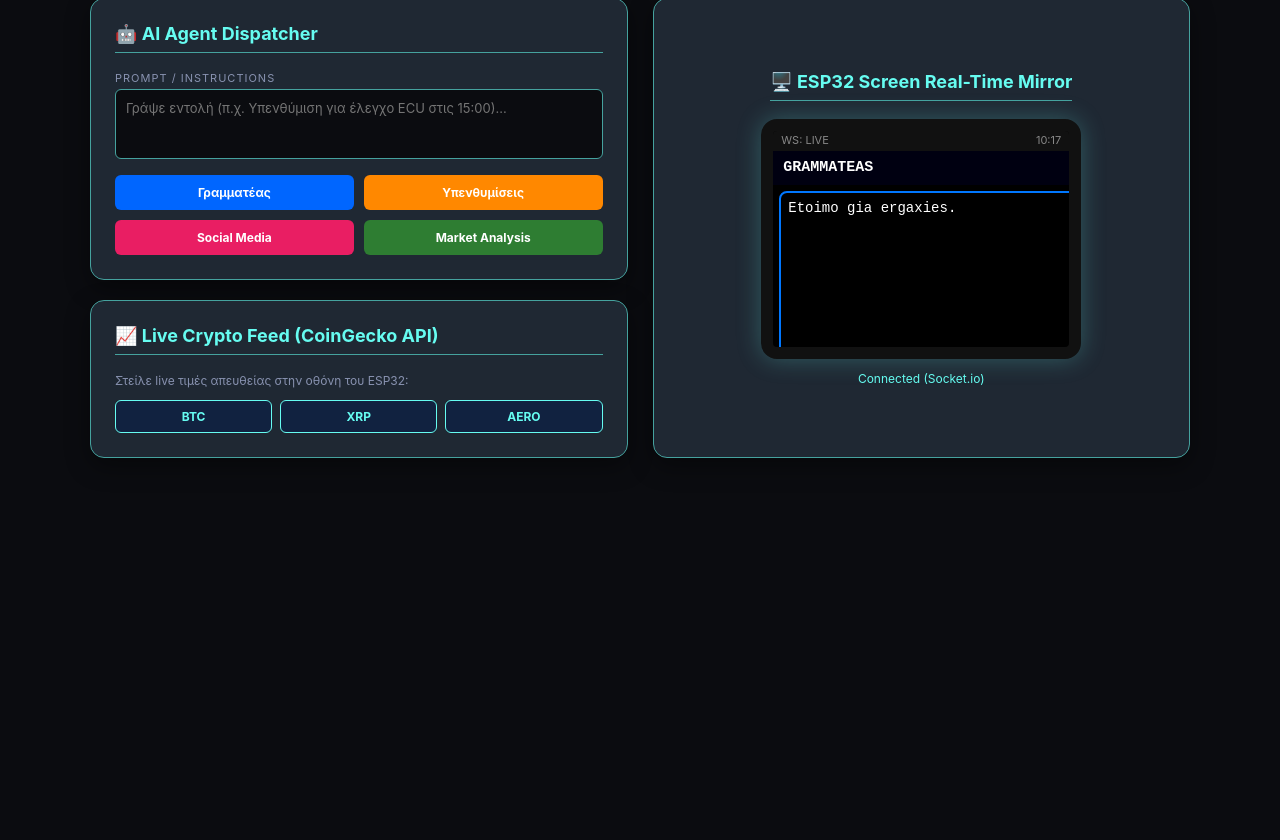
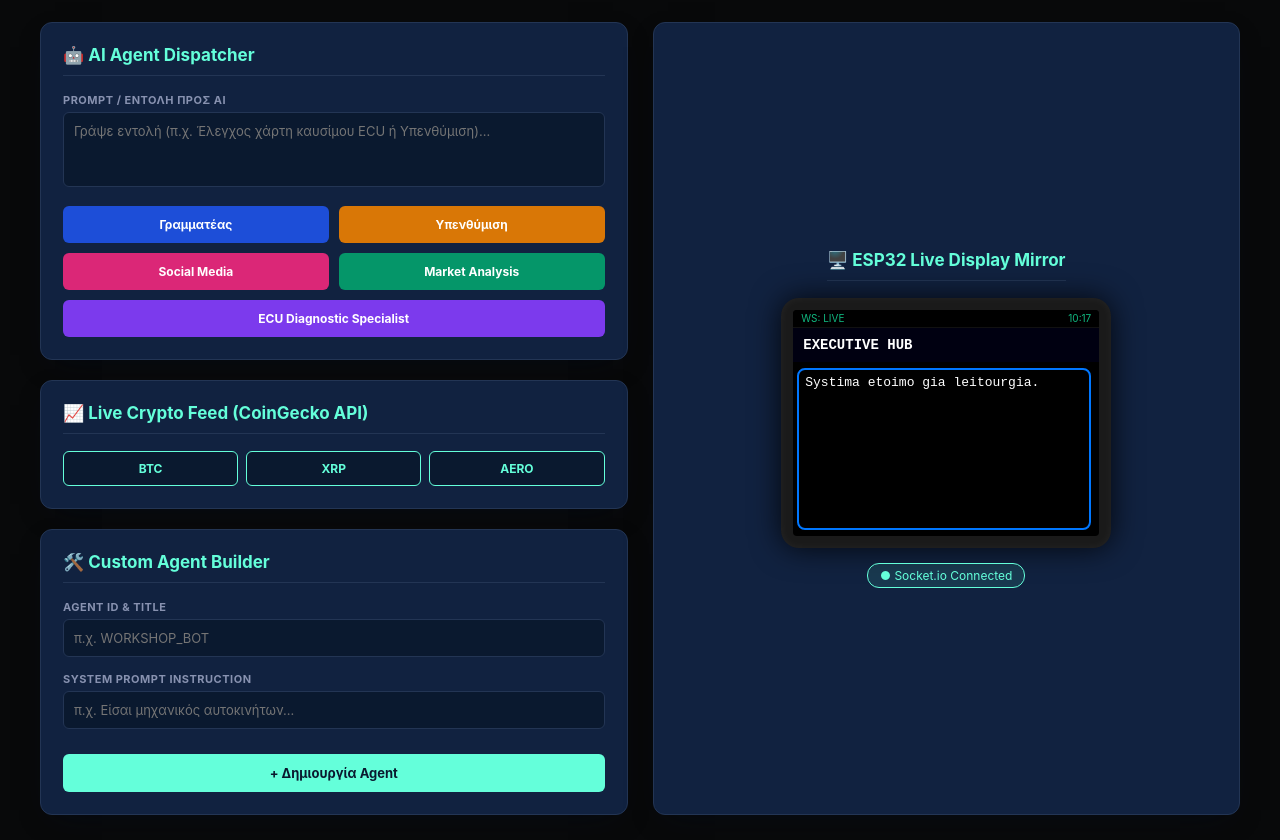
Before and after one commit to Kpavlo01/agent-server, a website: page public/index.html in a window 1280 px wide. Shown: the part 83-923 px from the top of the page. Before the commit the page ends 800 px from the top, so only its background shows below. Drawn offline with nearby package versions, Linux system fonts and the light colour scheme; no server answers.

Commit message:
Enterprise 100% Release: Custom Agent Builder & Multi-Agent Engine

```diff
--- a/public/index.html
+++ b/public/index.html
@@ -3,97 +3,126 @@
 <head>
   <meta charset="UTF-8">
   <meta name="viewport" content="width=device-width, initial-scale=1.0">
-  <title>AI Display Command Center</title>
+  <title>AI Display Command Center - Pro Edition</title>
   <script src="/socket.io/socket.io.js"></script>
   <style>
     * { box-sizing: border-box; font-family: -apple-system, BlinkMacSystemFont, "Segoe UI", Roboto, sans-serif; }
-    body { background: #0b0c10; color: #c5c6c7; margin: 0; padding: 25px; min-height: 100vh; }
-    .header-title { text-align: center; color: #66fcf1; margin-bottom: 25px; font-size: 26px; }
+    body { background: #08090a; color: #d1d5db; margin: 0; padding: 25px; min-height: 100vh; }
 
-    .main-grid { display: grid; grid-template-columns: 1fr 1fr; gap: 25px; max-width: 1100px; margin: 0 auto; }
-    @media(max-width: 800px) { .main-grid { grid-template-columns: 1fr; } }
+    .top-header { text-align: center; margin-bottom: 25px; }
+    .top-header h1 { color: #64ffda; margin: 0; font-size: 28px; letter-spacing: 1px; }
+    .top-header p { color: #8892b0; margin-top: 5px; font-size: 13px; }
 
-    .card { background: #1f2833; padding: 24px; border-radius: 14px; border: 1px solid #45a29e; box-shadow: 0 8px 24px rgba(0,0,0,0.4); }
-    h3 { margin-top: 0; color: #66fcf1; font-size: 18px; border-bottom: 1px solid #45a29e; padding-bottom: 8px; }
+    .dashboard-grid { display: grid; grid-template-columns: 1fr 1fr; gap: 25px; max-width: 1200px; margin: 0 auto; }
+    @media(max-width: 900px) { .dashboard-grid { grid-template-columns: 1fr; } }
 
-    .input-group { margin-bottom: 12px; }
-    label { font-size: 11px; color: #8892b0; display: block; margin-bottom: 4px; text-transform: uppercase; letter-spacing: 1px; }
-    input[type="text"], textarea { width: 100%; background: #0b0c10; border: 1px solid #45a29e; color: #fff; border-radius: 6px; padding: 10px; font-size: 13px; outline: none; }
-    textarea { height: 70px; resize: none; }
+    .card { background: #112240; padding: 22px; border-radius: 12px; border: 1px solid #233554; box-shadow: 0 10px 30px -15px rgba(2,12,27,0.7); }
+    .card h3 { margin-top: 0; color: #64ffda; font-size: 17px; border-bottom: 1px solid #233554; padding-bottom: 10px; display: flex; justify-content: space-between; align-items: center; }
 
-    .grid-btns { display: grid; grid-template-columns: 1fr 1fr; gap: 10px; margin-top: 12px; }
-    button { color: #fff; border: none; padding: 10px; border-radius: 6px; cursor: pointer; font-weight: bold; font-size: 12px; transition: transform 0.1s, opacity 0.2s; }
-    button:hover { opacity: 0.9; }
-    button:active { transform: scale(0.97); }
+    .input-group { margin-bottom: 15px; }
+    label { font-size: 11px; color: #8892b0; display: block; margin-bottom: 5px; text-transform: uppercase; font-weight: bold; letter-spacing: 0.5px; }
+    input[type="text"], textarea, select { width: 100%; background: #0a192f; border: 1px solid #233554; color: #e6f1ff; border-radius: 6px; padding: 10px; font-size: 13px; outline: none; transition: border 0.2s; }
+    input[type="text"]:focus, textarea:focus { border-color: #64ffda; }
+    textarea { height: 75px; resize: none; }
 
-    .btn-sec { background: #0066ff; }
-    .btn-rem { background: #ff8800; }
-    .btn-soc { background: #e91e63; }
-    .btn-cry { background: #2e7d32; }
-    .btn-action { background: #45a29e; color: #0b0c10; }
+    .btn-grid { display: grid; grid-template-columns: 1fr 1fr; gap: 10px; }
+    button { color: #fff; border: none; padding: 11px; border-radius: 6px; cursor: pointer; font-weight: bold; font-size: 12px; transition: all 0.2s; }
+    button:hover { filter: brightness(1.15); transform: translateY(-1px); }
+    button:active { transform: translateY(0); }
 
-    .crypto-bar { display: flex; gap: 8px; margin-top: 10px; }
-    .crypto-btn { flex: 1; background: #112240; border: 1px solid #66fcf1; color: #66fcf1; padding: 8px; border-radius: 6px; font-weight: bold; cursor: pointer; }
+    .btn-sec { background: #1d4ed8; }
+    .btn-rem { background: #d97706; }
+    .btn-soc { background: #db2777; }
+    .btn-cry { background: #059669; }
+    .btn-diag { background: #7c3aed; }
+    .btn-create { background: #64ffda; color: #0a192f; width: 100%; margin-top: 10px; font-size: 13px; }
 
-    /* TFT Simulator */
-    .simulator-container { display: flex; flex-direction: column; align-items: center; justify-content: center; }
-    .tft-frame { width: 320px; height: 240px; background: #000; border: 12px solid #111; border-radius: 16px; position: relative; overflow: hidden; box-shadow: 0 0 25px rgba(102, 252, 241, 0.25); }
-    .tft-statusbar { width: 100%; height: 20px; background: #111; color: #888; display: flex; justify-content: space-between; padding: 2px 8px; font-size: 11px; font-family: monospace; }
-    .tft-header { width: 100%; height: 34px; background: #001F; color: #fff; display: flex; align-items: center; padding-left: 10px; font-weight: bold; font-family: monospace; font-size: 15px; }
-    .tft-border { position: absolute; top: 60px; left: 6px; width: 308px; height: 172px; border: 2px solid #07FF; border-radius: 8px; pointer-events: none; }
-    .tft-body { padding: 15px; color: #fff; font-family: monospace; font-size: 14px; word-break: break-word; }
-    #status { margin-top: 12px; font-size: 12px; color: #66fcf1; text-align: center; }
+    .crypto-flex { display: flex; gap: 8px; margin-top: 10px; }
+    .crypto-btn { flex: 1; background: #0a192f; border: 1px solid #64ffda; color: #64ffda; padding: 9px; border-radius: 6px; font-weight: bold; cursor: pointer; }
+
+    /* TFT Hardware Simulator */
+    .simulator-wrapper { display: flex; flex-direction: column; align-items: center; justify-content: center; }
+    .tft-bezel { width: 330px; height: 250px; background: #1a1a1a; border-radius: 18px; padding: 12px; box-shadow: 0 0 30px rgba(0,0,0,0.8), inset 0 0 10px rgba(255,255,255,0.05); }
+    .tft-screen { width: 306px; height: 226px; background: #000; position: relative; overflow: hidden; border-radius: 4px; }
+    .tft-topbar { width: 100%; height: 18px; background: #000; color: #10b981; display: flex; justify-content: space-between; padding: 2px 8px; font-size: 10px; font-family: monospace; border-bottom: 1px solid #111; }
+    .tft-header { width: 100%; height: 34px; background: #001F; color: #fff; display: flex; align-items: center; padding-left: 10px; font-weight: bold; font-family: monospace; font-size: 14px; }
+    .tft-border { position: absolute; top: 58px; left: 4px; width: 294px; height: 162px; border: 2px solid #07FF; border-radius: 8px; pointer-events: none; }
+    .tft-content { padding: 12px; color: #fff; font-family: monospace; font-size: 13px; word-break: break-word; line-height: 1.4; }
+
+    #status-badge { margin-top: 15px; font-size: 12px; padding: 4px 12px; border-radius: 12px; background: rgba(100,255,218,0.1); color: #64ffda; border: 1px solid #64ffda; }
   </style>
 </head>
 <body>
 
-<div class="header-title">⚡ AI Display Enterprise Hub</div>
+<div class="top-header">
+  <h1>⚡ AI Display Command Center</h1>
+  <p>Enterprise Management Hub & Real-time Hardware Controller</p>
+</div>
 
-<div class="main-grid">
-  <!-- Left Column: Controls & Live Crypto -->
+<div class="dashboard-grid">
+
+  <!-- Left Panel: Agents & Custom Builder -->
   <div style="display: flex; flex-direction: column; gap: 20px;">
 
     <div class="card">
       <h3>🤖 AI Agent Dispatcher</h3>
       <div class="input-group">
-        <label>Prompt / Instructions</label>
-        <textarea id="prompt" placeholder="Γράψε εντολή (π.χ. Υπενθύμιση για έλεγχο ECU στις 15:00)..."></textarea>
+        <label>Prompt / Εντολή προς AI</label>
+        <textarea id="prompt" placeholder="Γράψε εντολή (π.χ. Έλεγχος χάρτη καυσίμου ECU ή Υπενθύμιση)..."></textarea>
       </div>
 
-      <div class="grid-btns">
+      <div class="btn-grid">
         <button class="btn-sec" onclick="setAgent('SECRETARY')">Γραμματέας</button>
-        <button class="btn-rem" onclick="setAgent('REMINDER')">Υπενθυμίσεις</button>
+        <button class="btn-rem" onclick="setAgent('REMINDER')">Υπενθύμιση</button>
         <button class="btn-soc" onclick="setAgent('SOCIAL')">Social Media</button>
         <button class="btn-cry" onclick="setAgent('CRYPTO')">Market Analysis</button>
+        <button class="btn-diag" style="grid-column: span 2" onclick="setAgent('DIAGNOSTIC')">ECU Diagnostic Specialist</button>
       </div>
     </div>
 
     <div class="card">
       <h3>📈 Live Crypto Feed (CoinGecko API)</h3>
-      <p style="font-size: 12px; color: #8892b0; margin-top: 0;">Στείλε live τιμές απευθείας στην οθόνη του ESP32:</p>
-      <div class="crypto-bar">
+      <div class="crypto-flex">
         <button class="crypto-btn" onclick="sendLiveCrypto('bitcoin')">BTC</button>
         <button class="crypto-btn" onclick="sendLiveCrypto('ripple')">XRP</button>
         <button class="crypto-btn" onclick="sendLiveCrypto('aerodrome-finance')">AERO</button>
       </div>
     </div>
 
+    <div class="card">
+      <h3>🛠️ Custom Agent Builder</h3>
+      <div class="input-group">
+        <label>Agent ID & Title</label>
+        <input type="text" id="cust-title" placeholder="π.χ. WORKSHOP_BOT">
+      </div>
+      <div class="input-group">
+        <label>System Prompt Instruction</label>
+        <input type="text" id="cust-prompt" placeholder="π.χ. Είσαι μηχανικός αυτοκινήτων...">
+      </div>
+      <button class="btn-create" onclick="createCustomAgent()">+ Δημιουργία Agent</button>
+    </div>
+
   </div>
 
-  <!-- Right Column: Live TFT Preview -->
-  <div class="card simulator-container">
-    <h3>🖥️ ESP32 Screen Real-Time Mirror</h3>
-    <div class="tft-frame">
-      <div class="tft-statusbar">
-        <span>WS: LIVE</span>
-        <span id="sim-clock">12:00</span>
+  <!-- Right Panel: Hardware Simulator -->
+  <div class="card simulator-wrapper">
+    <h3>🖥️ ESP32 Live Display Mirror</h3>
+
+    <div class="tft-bezel">
+      <div class="tft-screen">
+        <div class="tft-topbar">
+          <span>WS: LIVE</span>
+          <span id="clock">12:00</span>
+        </div>
+        <div id="sim-header" class="tft-header">EXECUTIVE HUB</div>
+        <div id="sim-border" class="tft-border"></div>
+        <div id="sim-message" class="tft-content">Systima etoimo gia leitourgia.</div>
       </div>
-      <div id="sim-header" class="tft-header">GRAMMATEAS</div>
-      <div id="sim-border" class="tft-border"></div>
-      <div id="sim-message" class="tft-body">Etoimo gia ergaxies.</div>
     </div>
-    <div id="status">Connected (Socket.io)</div>
+
+    <div id="status-badge">● Socket.io Connected</div>
   </div>
+
 </div>
 
 <script>
@@ -101,7 +130,7 @@
 
   function updateClock() {
     const now = new Date();
-    document.getElementById('sim-clock').innerText = now.toTimeString().substring(0,5);
+    document.getElementById('clock').innerText = now.toTimeString().substring(0,5);
   }
   setInterval(updateClock, 1000);
   updateClock();
@@ -121,12 +150,10 @@
     document.getElementById('sim-border').style.borderColor = hexToCss(data.theme.accentColor);
     document.getElementById('sim-message').innerText = data.message || "";
     document.getElementById('sim-message').style.color = hexToCss(data.theme.textColor);
-    document.getElementById('status').innerText = "Live Sync Active";
   });
 
   async function setAgent(type) {
     const prompt = document.getElementById('prompt').value;
-    document.getElementById('status').innerText = "Επεξεργασία AI...";
     try {
       await fetch('/api/agent/switch', {
         method: 'POST',
@@ -134,16 +161,32 @@
         body: JSON.stringify({ type, prompt, token: 'DEV_001' })
       });
     } catch (e) {
-      document.getElementById('status').innerText = "Σφάλμα σύνδεσης.";
+      alert("Σφάλμα επικοινωνίας με τον server.");
     }
   }
 
   async function sendLiveCrypto(coin) {
-    document.getElementById('status').innerText = `Fetching ${coin.toUpperCase()}...`;
     try {
       await fetch(`/api/crypto/live?coin=${coin}`);
     } catch(e) {
-      document.getElementById('status').innerText = "Σφάλμα CoinGecko API.";
+      alert("Σφάλμα κατά την ανάκτηση τιμής crypto.");
+    }
+  }
+
+  async function createCustomAgent() {
+    const title = document.getElementById('cust-title').value;
+    const prompt = document.getElementById('cust-prompt').value;
+    if(!title) return alert("Συμπλήρωσε τίτλο!");
+
+    try {
+      await fetch('/api/agent/create', {
+        method: 'POST',
+        headers: { 'Content-Type': 'application/json' },
+        body: JSON.stringify({ id: title, title, prompt })
+      });
+      alert(`Ο Agent '${title}' δημιουργήθηκε επιτυχώς!`);
+    } catch(e) {
+      alert("Σφάλμα δημιουργίας Agent.");
     }
   }
 </script>
```
Also changed, not shown: server.js (+25 -17 lines).
